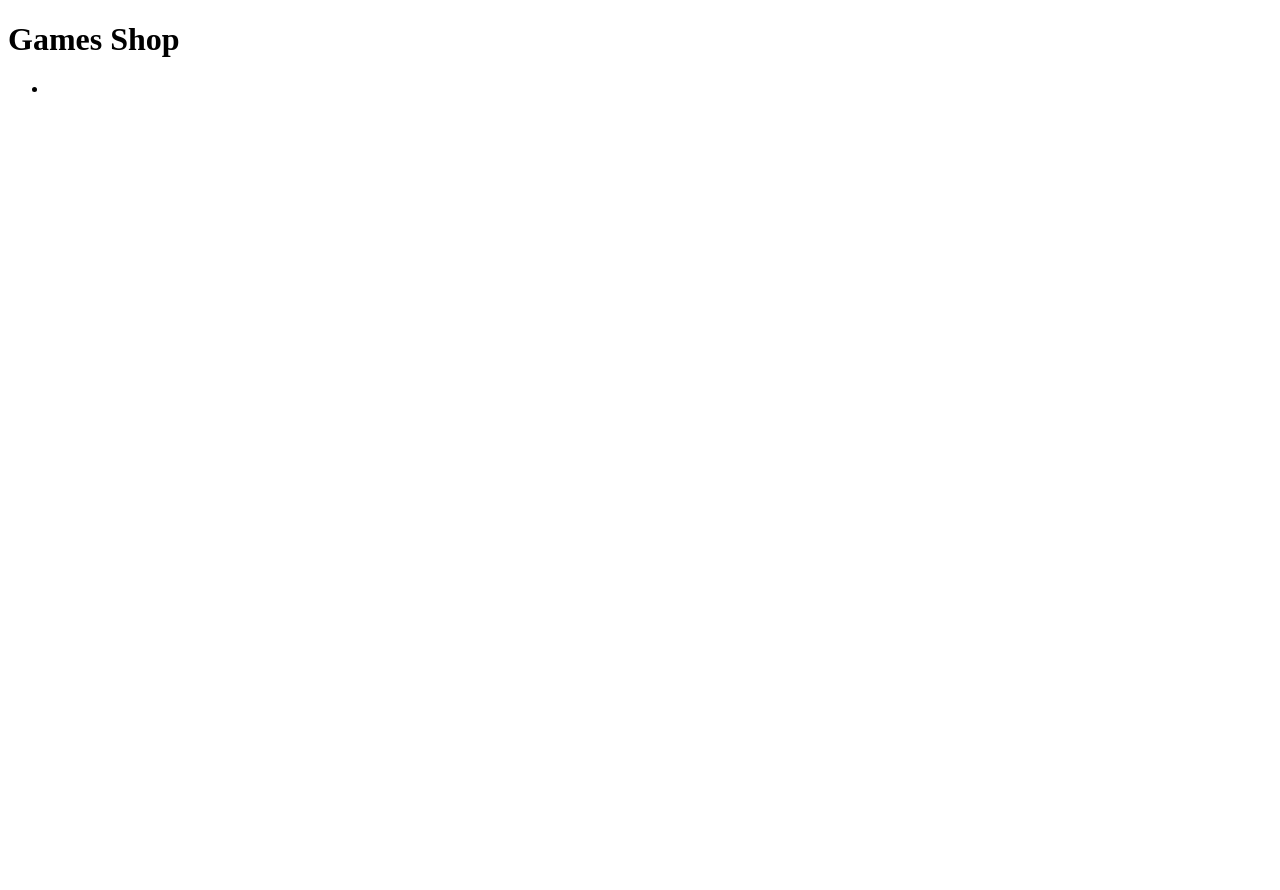
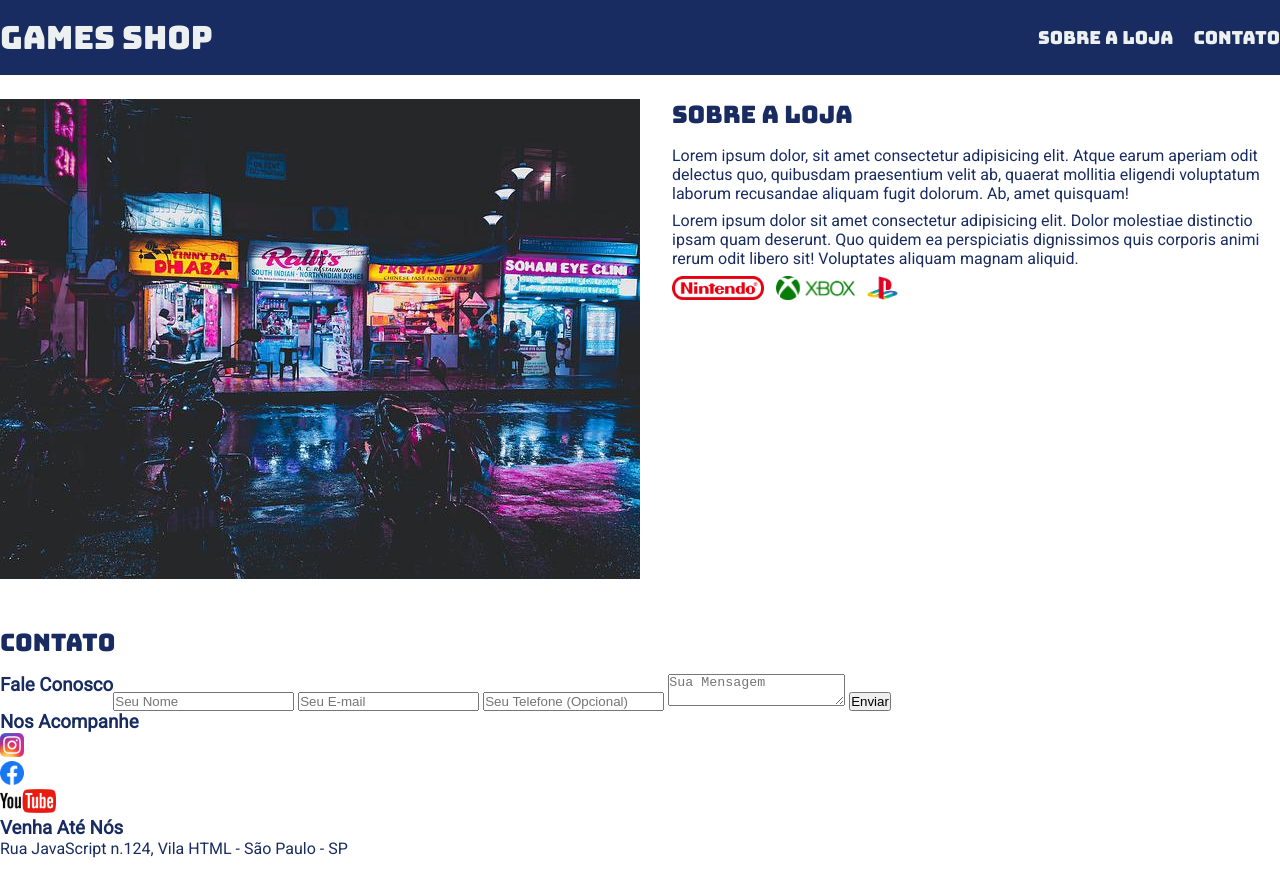
Before and after one commit to CatFishFelps/Projetos, a plain HTML site: page index.html in a window 1280 px wide. Before the commit the page ends 800 px from the top, so only its background shows below. Drawn offline with Linux system fonts and the light colour scheme.

Commit message:
Continuação do Projeto

```diff
--- a/index.html
+++ b/index.html
@@ -3,19 +3,94 @@
 <head>
     <meta charset="UTF-8">
     <meta name="viewport" content="width=device-width, initial-scale=1.0">
-    <title>Site</title>
-    <link rel="stylesheet" href="./style.css" />
+    <title>Meu Site de Notícias</title>
+    <link rel="stylesheet" href="./main.css" /> <!--Link para anexar o documento CSS aqui no HTML-->
+
+    <link rel="preconnect" href="https://fonts.googleapis.com">
+    <link rel="preconnect" href="https://fonts.gstatic.com" crossorigin>
+    <link href="https://fonts.googleapis.com/css2?family=Bungee&family=Roboto&display=swap" rel="stylesheet">
 </head>
 <body>
-    <header>
-        <h1>Games Shop</h1>
-        <nav>
-            <ul>
+    <!--Começo do cabeçalho da página-->
+
+    <header> <!--é utilizada para definir a seção de cabeçalho (ou cabeça) de um documento ou de uma seção específica dentro de um documento.-->
+        <div class="container"> <!--Criação de um Container-->
+            <h1>Games Shop</h1>
+        <nav> <!-- é usada para definir uma seção de navegação em um documento, é utilizada para identificar blocos de conteúdo que contêm links para outras páginas ou seções do mesmo documento. -->
+            <ul> <!-- é usada para criar uma lista não ordenada-->
+                <li> <!-- é usada para criar elementos de lista. "li" representa "list item" -->
+                    <a href="#">Sobre a Loja</a> <!--<a href> é usado para referenciar algo, um link, imagem, etc-->
+                </li>
                 <li>
-
+                    <a href="#">Contato</a>
                 </li>
             </ul>
         </nav>
+        </div>
     </header>
+
+    <!--Fim do cabeçalho da Página-->
+
+    <!-- Começo da seção da página-->
+    <section>
+        <div class="container">
+            <img class="store-front" src="./images/loja.jpg" alt="Fachada da Loja Games Shop" /> <!--Comando para colocar uma imagem na página, alt serve para descrição-->
+            <div>
+                <h2>Sobre a loja</h2>
+                <p>
+                    Lorem ipsum dolor, sit amet consectetur adipisicing elit. Atque earum aperiam odit delectus quo, quibusdam praesentium velit ab, quaerat mollitia eligendi voluptatum laborum recusandae aliquam fugit dolorum. Ab, amet quisquam!
+                </p>
+                <p>
+                    Lorem ipsum dolor sit amet consectetur adipisicing elit. Dolor molestiae distinctio ipsam quam deserunt. Quo quidem ea perspiciatis dignissimos quis corporis animi rerum odit libero sit! Voluptates aliquam magnam aliquid.
+                </p>
+                <ul class="brands-list">
+                    <li> <img src="images/nintendo.png" alt="Nintendo" /></li>
+                    <li> <img src="images/xbox.png" alt="Xbox" /></li>
+                    <li> <img src="images/playstation.png" alt="playstation" /></li>
+                </ul>
+            </div>
+        </div>
+    </section>
+    <section id="contact">
+        <div class="container">
+            <h2>Contato</h2>
+        </div>
+        <div class="contact-methods">
+            <h3>Fale Conosco</h3>
+            <form>
+                <input type="text" placeholder="Seu Nome" />
+                <input type="email" placeholder="Seu E-mail" />
+                <input type="tel" placeholder="Seu Telefone (Opcional)" />
+                <textarea placeholder="Sua Mensagem"></textarea>
+                <button type="submit">Enviar</button>
+            </form>
+        </div>
+        <div>
+            <h3>Nos Acompanhe</h3>
+            <ul class="social-links">
+                <li>
+                    <a href="#" title="Siga-nos no instagram">
+                        <img src="./images/instagram.png" alt="Logo do Instagram" />
+                    </a>
+                </li>
+                <li>
+                    <a href="#" title="Siga-nos no Facebook">
+                        <img src="./images/facebook.png" alt="Logo do Facebook" />
+                    </a>
+                </li>
+                <li>
+                    <a href="#" title="Visite nosso Canal no Youtube">
+                        <img src="./images/youtube.png" alt="Logo do Youtube" />
+                    </a>
+                </li>
+            </ul>
+        </div>
+        <div>
+            <h3>Venha Até Nós</h3>
+            <p>
+                Rua JavaScript n.124, Vila HTML - São Paulo - SP
+            </p>
+        </div>
+    </section>
 </body>
 </html>
--- /dev/null
+++ b/main.css
@@ -0,0 +1,93 @@
+* {
+    margin: 0; /* Refere-se a margem */
+    padding: 0; /* Padding se refere a espaçamento interno */
+    box-sizing: border-box; /* Refere-se a o tamanho da 'caixa' */
+}
+
+header {
+    padding: 16px 0px;
+    background-color: #182C61;
+    color: #ecf0f1;
+}
+
+header,
+section h2 {
+    font-family: 'Bungee', sans-serif;
+}
+
+body{
+    font-family: 'Roboto', sans-serif;
+}
+
+header nav li {
+    display: inline;
+    margin-left: 16px;
+    font-size: 18px;
+}
+
+header h1,
+section h2 {
+    font-weight: normal;
+}
+
+header nav li a {
+    color: #ecf0f1;
+    text-decoration: none;
+}
+header .container,
+section .container {
+    display: flex;
+    align-items: center;
+    justify-content: space-between;
+}
+
+.container {
+    max-width: 1280px ; /*largura máxima do container/página*/
+    width: 100%; /* largura*/
+    margin: 0 auto;
+}
+
+.brands-list img {
+    height: 24px;
+}
+
+.brands-list li {
+    display: inline;
+    margin-right: 8px;
+}
+
+section .container {
+    align-items: flex-start;
+}
+
+section {
+    padding: 24px 0;
+}
+
+section h2 {
+    margin-bottom: 16px;
+}
+
+section {
+    color: #182C61;
+}
+
+section p {
+    margin-bottom: 8px;
+}
+
+.store-front {
+    margin-right: 32px;
+}
+
+.social-links img {
+    height: 24px;
+}
+
+#contact .container {
+    display: block;
+}
+
+.contact-methods {
+    display: flex;
+}
```
Also changed, not shown: style.css (deleted).
